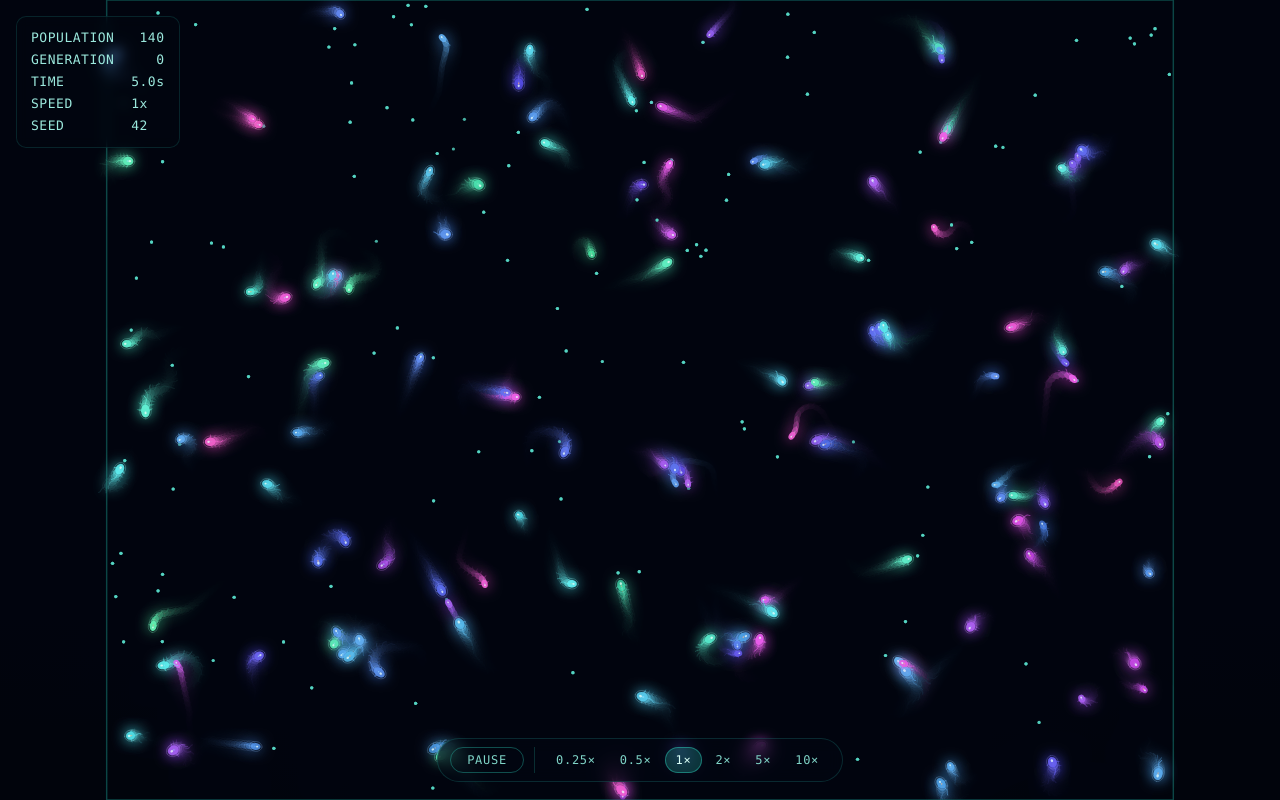
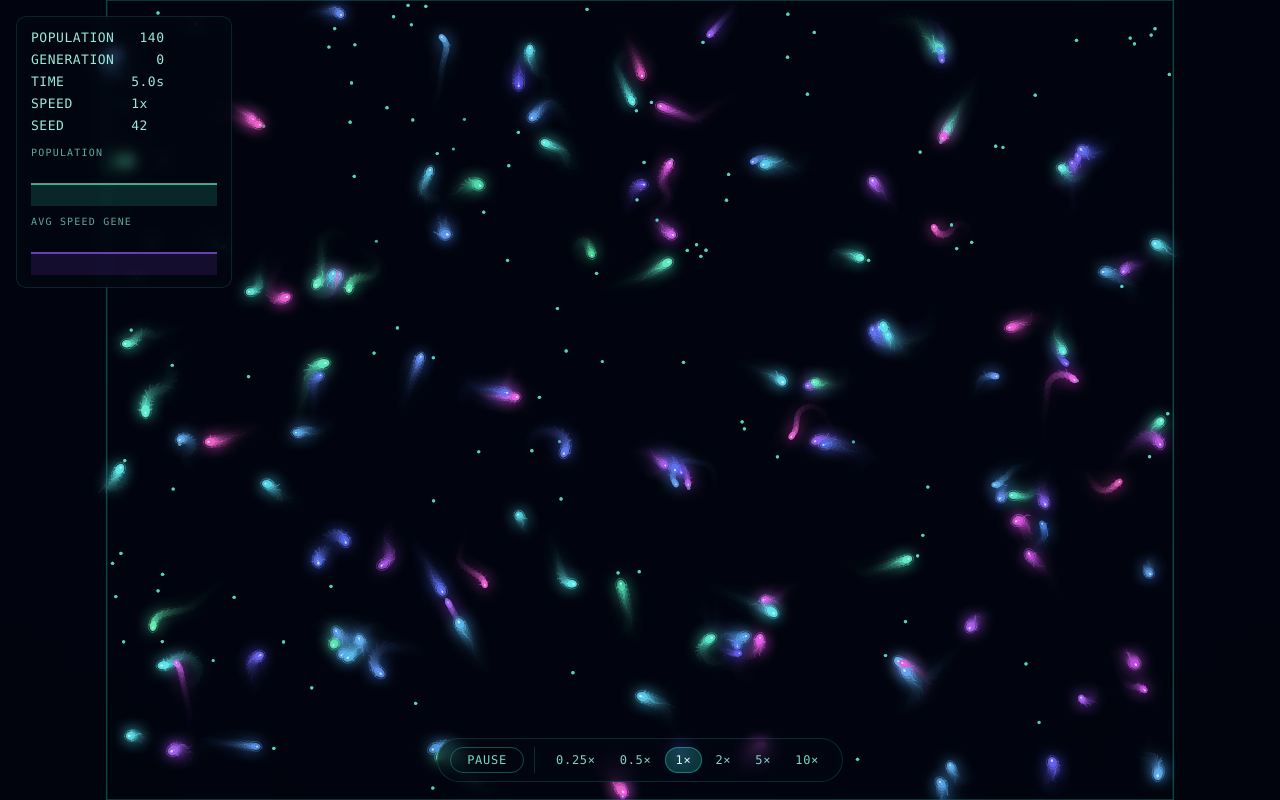
Before and after one commit to SaudKhanAbbas/evolve, a website built with Vite: page index.html in a window 1280 px wide. Built offline with nearby package versions, Linux system fonts and the light colour scheme; animation ran at ten frames a second.

Commit message:
feat(ui): upgrade HUD with live population and trait sparklines

```diff
--- a/index.html
+++ b/index.html
@@ -12,7 +12,17 @@
   <body>
     <canvas id="app"></canvas>
 
-    <div id="hud" aria-live="off"></div>
+    <div id="hud-panel">
+      <div id="hud" aria-live="off"></div>
+      <div class="chart-block">
+        <div class="chart-label">POPULATION</div>
+        <canvas id="chart-pop"></canvas>
+      </div>
+      <div class="chart-block">
+        <div class="chart-label">AVG SPEED GENE</div>
+        <canvas id="chart-speed"></canvas>
+      </div>
+    </div>
 
     <div id="controls">
       <button id="play-pause" class="ctrl-btn primary" title="Toggle pause (Space)">PAUSE</button>
--- a/src/main.ts
+++ b/src/main.ts
@@ -9,6 +9,7 @@ import { createControls } from './ui/controls'
 import type { Playback } from './ui/controls'
 import { selection } from './ui/selection'
 import { Inspector } from './ui/inspector'
+import { Hud } from './ui/hud'
 
 function seedFromUrl(): number {
   const raw = Number(new URLSearchParams(window.location.search).get('seed'))
@@ -19,12 +20,19 @@ const canvas = document.querySelector<HTMLCanvasElement>('#app')
 if (!canvas) {
   throw new Error('EVOLVE: #app canvas element not found')
 }
-const hud = document.querySelector<HTMLDivElement>('#hud')
+const hudText = document.querySelector<HTMLDivElement>('#hud')
+const popCanvas = document.querySelector<HTMLCanvasElement>('#chart-pop')
+const speedCanvas = document.querySelector<HTMLCanvasElement>('#chart-speed')
 
 const effects = new EffectSystem()
 const simulation = new Simulation(seedFromUrl(), true, (e) => effects.handleEvent(e))
 const renderer = new Renderer(canvas)
 const camera = new Camera()
+
+let hud: Hud | null = null
+if (hudText && popCanvas && speedCanvas) {
+  hud = new Hud(hudText, popCanvas, speedCanvas)
+}
 
 const inspectorRoot = document.querySelector<HTMLElement>('#inspector')
 if (!inspectorRoot) {
@@ -93,19 +101,14 @@ function frame(now: number): void {
 
   renderer.draw(simulation, camera, effects, selection.creatureId)
 
-  if (hud && ++framesUntilHud >= 10) {
+  if (hud) {
+    hud.maybeSample(simulation)
+    if (++framesUntilHud >= 10) {
       framesUntilHud = 0
-    const creatures = simulation.world.creatures
-    const maxGen = creatures.reduce((m, c) => Math.max(m, c.generation), 0)
-    hud.textContent =
-      `POPULATION  ${String(creatures.length).padStart(4)}\n` +
-      `GENERATION  ${String(maxGen).padStart(4)}\n` +
-      `TIME        ${simulation.time.toFixed(1)}s\n` +
-      `SPEED       ${playback.speed}x${playback.paused ? ' (PAUSED)' : ''}\n` +
-      `SEED        ${simulation.seed}`
+      hud.render(simulation, playback)
 
       if (selection.creatureId != null) {
-      const selected = creatures.find((c) => c.id === selection.creatureId)
+        const selected = simulation.world.creatures.find((c) => c.id === selection.creatureId)
         if (selected) {
           inspector.show(selected)
         } else {
@@ -114,6 +117,7 @@ function frame(now: number): void {
         }
       }
     }
+  }
 
   requestAnimationFrame(frame)
 }
--- /dev/null
+++ b/src/render/series.ts
@@ -0,0 +1,45 @@
+export class Series {
+  readonly values: number[] = []
+  readonly capacity: number
+
+  constructor(capacity: number) {
+    this.capacity = capacity
+  }
+
+  push(value: number): void {
+    if (!Number.isFinite(value)) return
+    if (this.values.length >= this.capacity) {
+      this.values.shift()
+    }
+    this.values.push(value)
+  }
+
+  get length(): number {
+    return this.values.length
+  }
+
+  last(): number | null {
+    return this.values.length > 0 ? this.values[this.values.length - 1] : null
+  }
+
+  range(): { min: number; max: number } | null {
+    if (this.values.length === 0) return null
+    let min = Number.POSITIVE_INFINITY
+    let max = Number.NEGATIVE_INFINITY
+    for (const v of this.values) {
+      if (v < min) min = v
+      if (v > max) max = v
+    }
+    return { min, max }
+  }
+
+  paddedRange(): { min: number; max: number } | null {
+    const r = this.range()
+    if (!r) return null
+    if (r.min === r.max) {
+      return { min: r.min - 1, max: r.max + 1 }
+    }
+    const pad = (r.max - r.min) * 0.12
+    return { min: r.min - pad, max: r.max + pad }
+  }
+}
--- /dev/null
+++ b/src/render/sparkline.ts
@@ -0,0 +1,74 @@
+import { Series } from './series'
+
+export class Sparkline {
+  readonly series: Series
+  private readonly ctx: CanvasRenderingContext2D
+  private readonly canvas: HTMLCanvasElement
+  private readonly hue: number
+
+  constructor(canvas: HTMLCanvasElement, hue: number, capacity = 240) {
+    this.canvas = canvas
+    this.hue = hue
+    this.series = new Series(capacity)
+    const ctx = canvas.getContext('2d')
+    if (!ctx) {
+      throw new Error('EVOLVE: sparkline 2D context unavailable')
+    }
+    this.ctx = ctx
+  }
+
+  push(value: number): void {
+    this.series.push(value)
+  }
+
+  draw(): void {
+    const dpr = window.devicePixelRatio || 1
+    const cssW = this.canvas.clientWidth
+    const cssH = this.canvas.clientHeight
+    if (cssW === 0 || cssH === 0) return
+
+    const targetW = Math.floor(cssW * dpr)
+    const targetH = Math.floor(cssH * dpr)
+    if (this.canvas.width !== targetW || this.canvas.height !== targetH) {
+      this.canvas.width = targetW
+      this.canvas.height = targetH
+    }
+
+    this.ctx.setTransform(dpr, 0, 0, dpr, 0, 0)
+    this.ctx.clearRect(0, 0, cssW, cssH)
+
+    const values = this.series.values
+    if (values.length < 2) {
+      this.ctx.strokeStyle = `hsla(${this.hue}, 80%, 60%, 0.25)`
+      this.ctx.lineWidth = 1
+      this.ctx.beginPath()
+      this.ctx.moveTo(0, cssH - 1)
+      this.ctx.lineTo(cssW, cssH - 1)
+      this.ctx.stroke()
+      return
+    }
+
+    const range = this.series.paddedRange()
+    if (!range) return
+
+    const xAt = (i: number): number => (i / (values.length - 1)) * cssW
+    const yAt = (v: number): number =>
+      cssH - ((v - range.min) / (range.max - range.min)) * (cssH - 2) - 1
+
+    this.ctx.beginPath()
+    this.ctx.moveTo(xAt(0), yAt(values[0]))
+    for (let i = 1; i < values.length; i++) {
+      this.ctx.lineTo(xAt(i), yAt(values[i]))
+    }
+
+    this.ctx.strokeStyle = `hsla(${this.hue}, 85%, 65%, 0.9)`
+    this.ctx.lineWidth = 1.4
+    this.ctx.stroke()
+
+    this.ctx.lineTo(xAt(values.length - 1), cssH)
+    this.ctx.lineTo(xAt(0), cssH)
+    this.ctx.closePath()
+    this.ctx.fillStyle = `hsla(${this.hue}, 85%, 60%, 0.14)`
+    this.ctx.fill()
+  }
+}
--- a/src/style.css
+++ b/src/style.css
@@ -26,22 +26,45 @@ body {
   height: 100vh;
 }
 
-#hud {
+#hud-panel {
   position: fixed;
   top: 16px;
   left: 16px;
-  padding: 10px 14px;
+  width: 216px;
+  padding: 10px 14px 12px;
   border-radius: 10px;
   background: rgba(2, 8, 18, 0.55);
   border: 1px solid rgba(45, 212, 191, 0.15);
   backdrop-filter: blur(6px);
+  pointer-events: none;
+}
+
+#hud {
   color: #9be8dd;
   font-family: 'Cascadia Code', 'Fira Code', Consolas, monospace;
   font-size: 13px;
   line-height: 1.7;
   letter-spacing: 0.04em;
-  pointer-events: none;
   white-space: pre;
+}
+
+.chart-block {
+  margin-top: 10px;
+}
+
+.chart-label {
+  color: #5da99e;
+  font-family: 'Cascadia Code', 'Fira Code', Consolas, monospace;
+  font-size: 10px;
+  letter-spacing: 0.12em;
+  margin-bottom: 4px;
+}
+
+#chart-pop,
+#chart-speed {
+  display: block;
+  width: 100%;
+  height: 44px;
 }
 
 #controls {
--- /dev/null
+++ b/src/ui/hud.ts
@@ -0,0 +1,45 @@
+import type { Simulation } from '../sim/simulation'
+import { Sparkline } from '../render/sparkline'
+import type { Playback } from './controls'
+
+const SAMPLE_INTERVAL_SEC = 1
+
+export class Hud {
+  private readonly root: HTMLElement
+  private readonly popSpark: Sparkline
+  private readonly speedSpark: Sparkline
+  private lastSampleTime = -1
+
+  constructor(root: HTMLElement, popCanvas: HTMLCanvasElement, speedCanvas: HTMLCanvasElement) {
+    this.root = root
+    this.popSpark = new Sparkline(popCanvas, 168)
+    this.speedSpark = new Sparkline(speedCanvas, 265)
+  }
+
+  maybeSample(sim: Simulation): void {
+    if (sim.time - this.lastSampleTime >= SAMPLE_INTERVAL_SEC) {
+      this.lastSampleTime = sim.time
+      const creatures = sim.world.creatures
+      this.popSpark.push(creatures.length)
+      if (creatures.length > 0) {
+        const avgSpeed = creatures.reduce((sum, c) => sum + c.genome.maxSpeed, 0) / creatures.length
+        this.speedSpark.push(avgSpeed)
+      } else {
+        this.speedSpark.push(0)
+      }
+    }
+  }
+
+  render(sim: Simulation, playback: Playback): void {
+    const creatures = sim.world.creatures
+    const maxGen = creatures.reduce((m, c) => Math.max(m, c.generation), 0)
+    this.root.textContent =
+      `POPULATION  ${String(creatures.length).padStart(4)}\n` +
+      `GENERATION  ${String(maxGen).padStart(4)}\n` +
+      `TIME        ${sim.time.toFixed(1)}s\n` +
+      `SPEED       ${playback.speed}x${playback.paused ? ' (PAUSED)' : ''}\n` +
+      `SEED        ${sim.seed}`
+    this.popSpark.draw()
+    this.speedSpark.draw()
+  }
+}
```
Also changed, not shown: src/render/series.test.ts (added, +53 -0 lines). Lines whose indentation alone changed are shown as unchanged.
